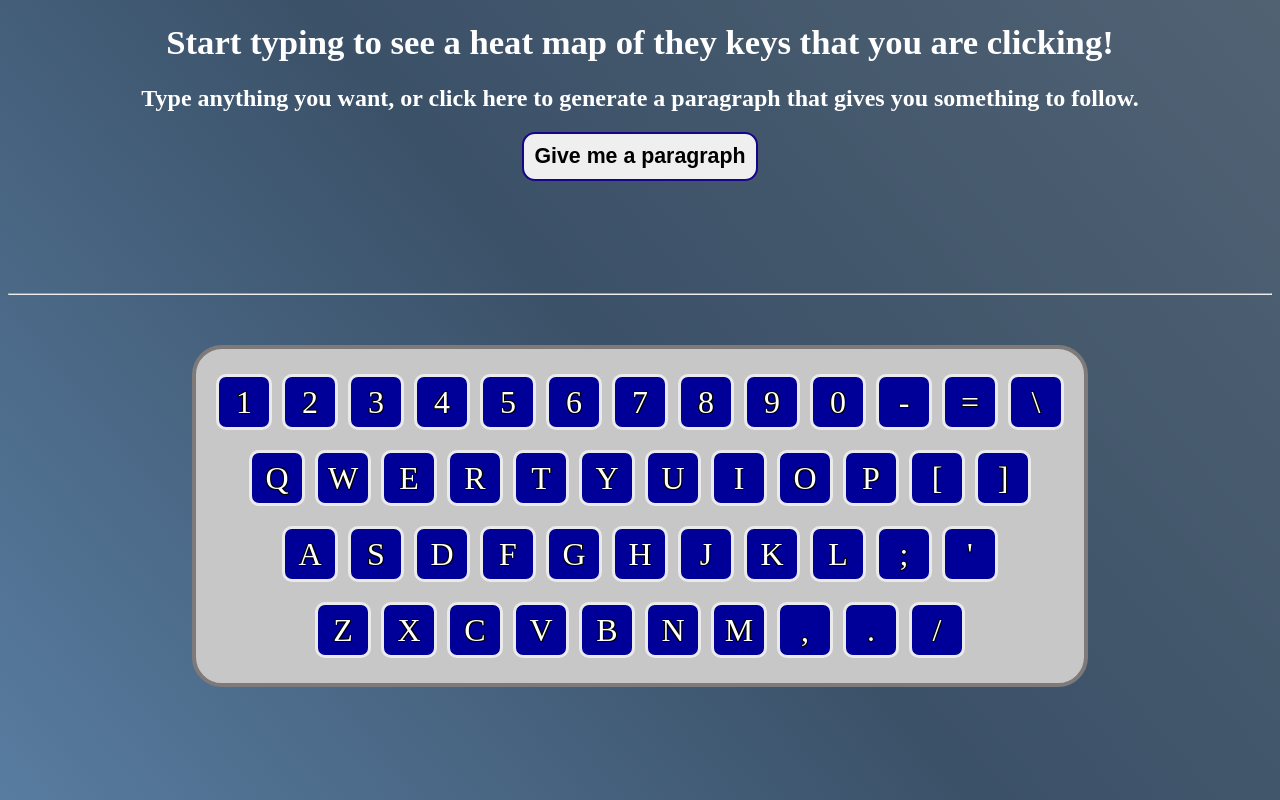
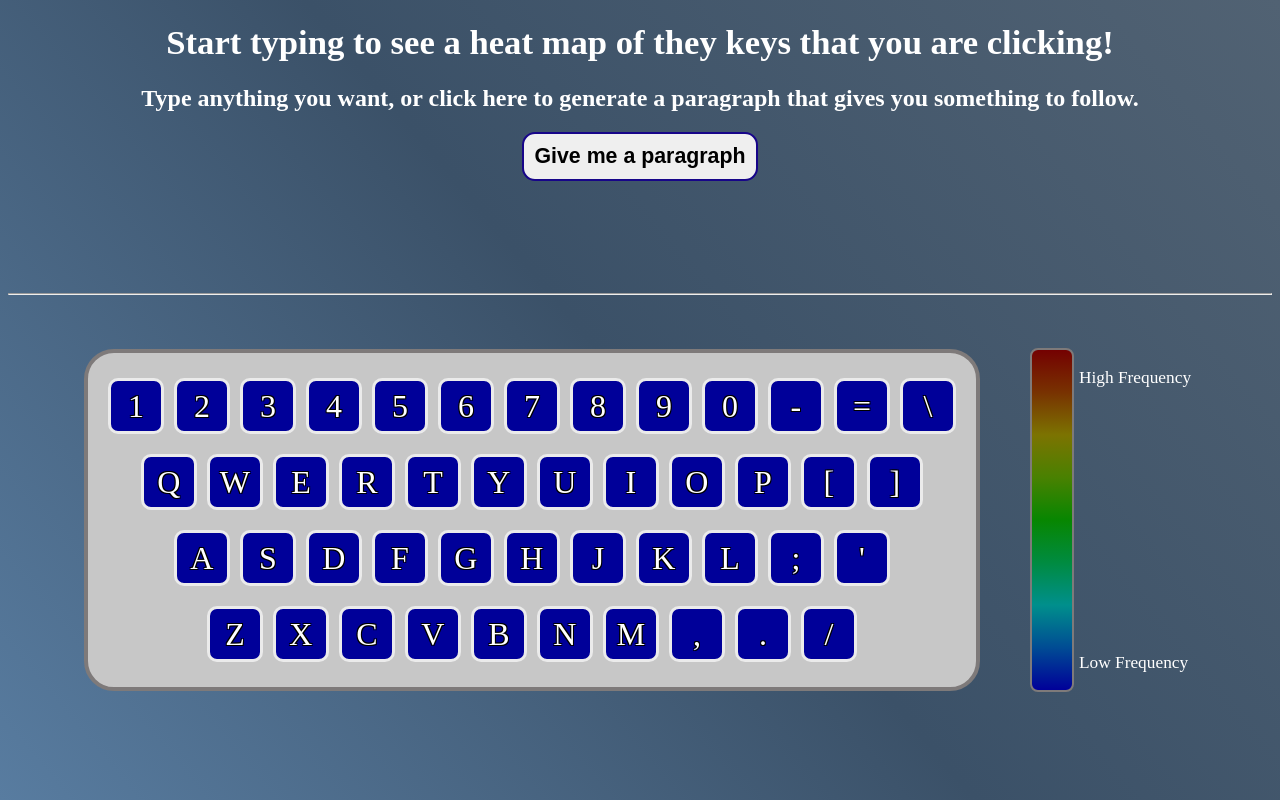
Before and after one commit to vputos76/Keystroke-Heat-Map, a plain HTML site: page index.html in a window 1280 px wide. Drawn offline with Linux system fonts and the light colour scheme.

Commit message:
Add labelled colour scale to show frequency of key strokes.

```diff
--- a/index.html
+++ b/index.html
@@ -33,11 +33,15 @@
             <!-- Container for the bottom letter row -->
             <div class="row" id="bot-row"></div>
         </div>
+
+        <!-- Display heatmap scale next to keyboard -->
+        <div id="heatmap-scale"></div>
+        <div id="scale">
+            <p>High Frequency</p>
+            <p>Low Frequency</p>
+        </div>
     </div>
 
-    <!-- Display heatmap scale next to keyboard -->
-    <div id="heatmap-scale">
-    </div>
 
 
 </body>
--- a/style.css
+++ b/style.css
@@ -104,3 +104,22 @@ html{
     1px  1px 0 black;
     transition: 0.2s;
 }
+
+#heatmap-scale{
+    height: 340px;
+    width: 40px;
+    margin-left: 50px;
+    border: 2px solid var(--keyboardBorder);
+    border-radius: 8px;
+    background-image: linear-gradient(#740101, #783201, #7c7301, #498101, #078601, #008b40, #008f8c, #004c94, #000099);
+}
+
+#scale{
+    color: white;
+    display: flex;
+    flex-direction: column;
+    font-size: 13pt;
+    justify-content: space-between;
+    height: 340px;
+    margin: 5px;
+}
```
